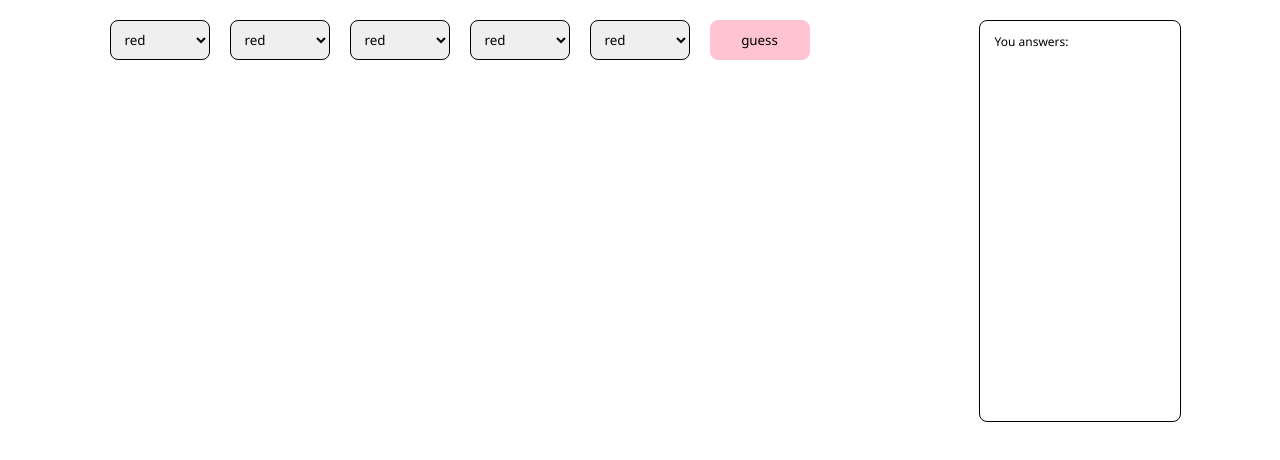
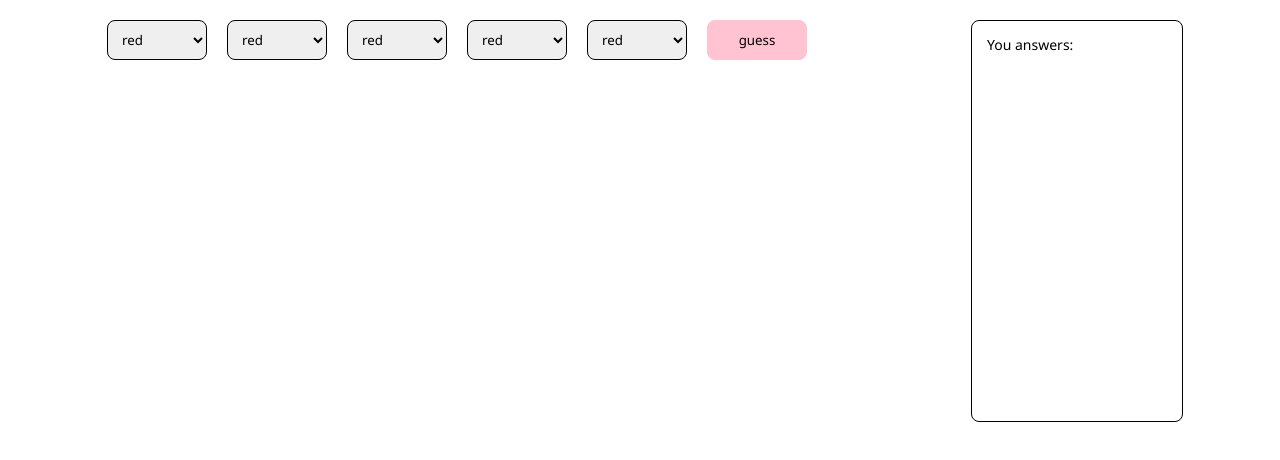
Before and after one commit to GhostOcelot/mastermind, a plain HTML site: page index.html in a window 1280 px wide. Drawn offline with Linux system fonts and the light colour scheme.

Commit message:
minor adjustments 2

```diff
--- a/style.css
+++ b/style.css
@@ -78,9 +78,9 @@ body {
 }
 
 .guess-list-container {
-  font-size: 12px;
+  font-size: 14px;
   min-height: 400px;
-  width: 170px;
+  width: 180px;
   border: 1px solid black;
   padding: 0 15px;
   border-radius: 8px;
```
